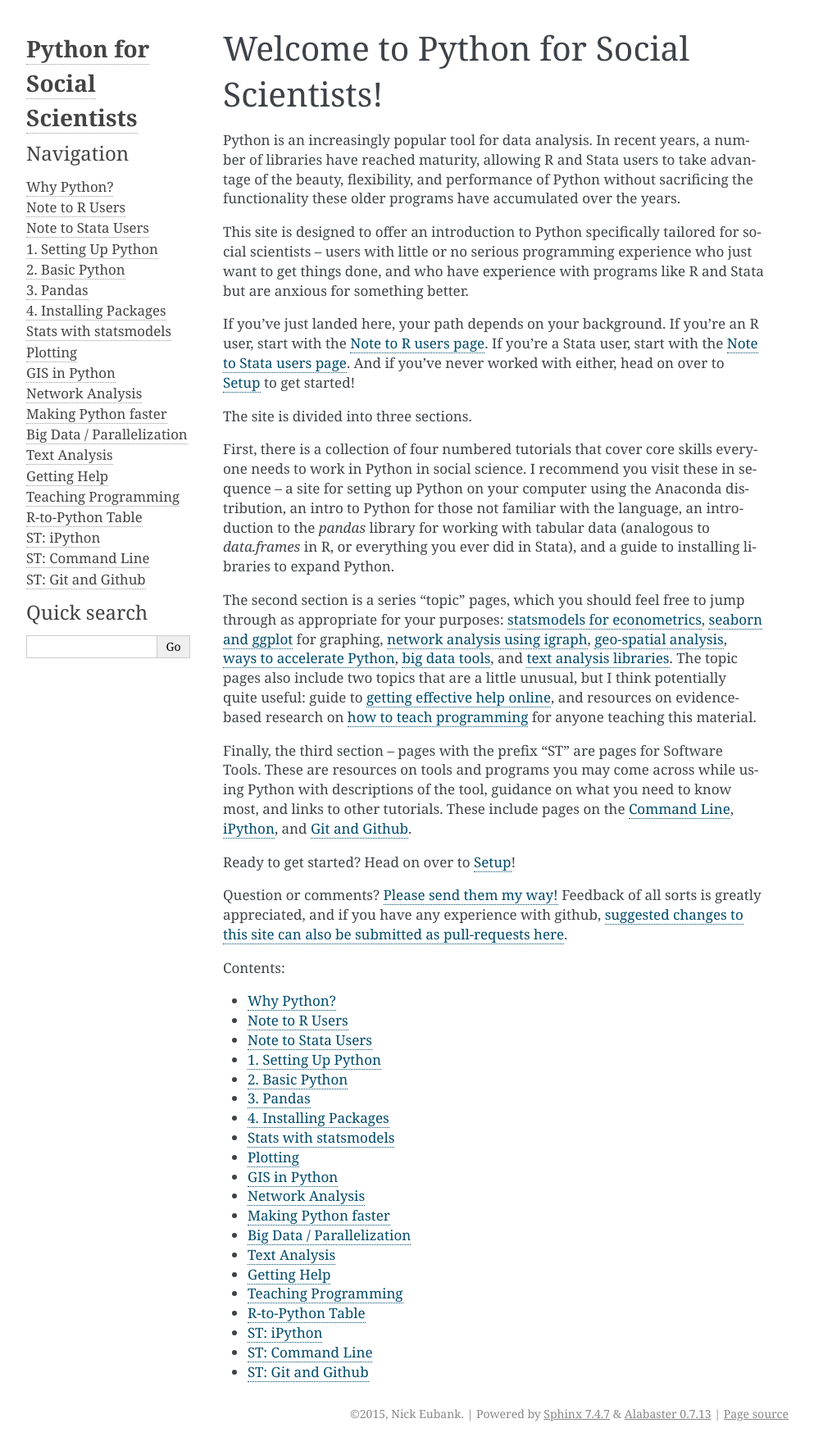
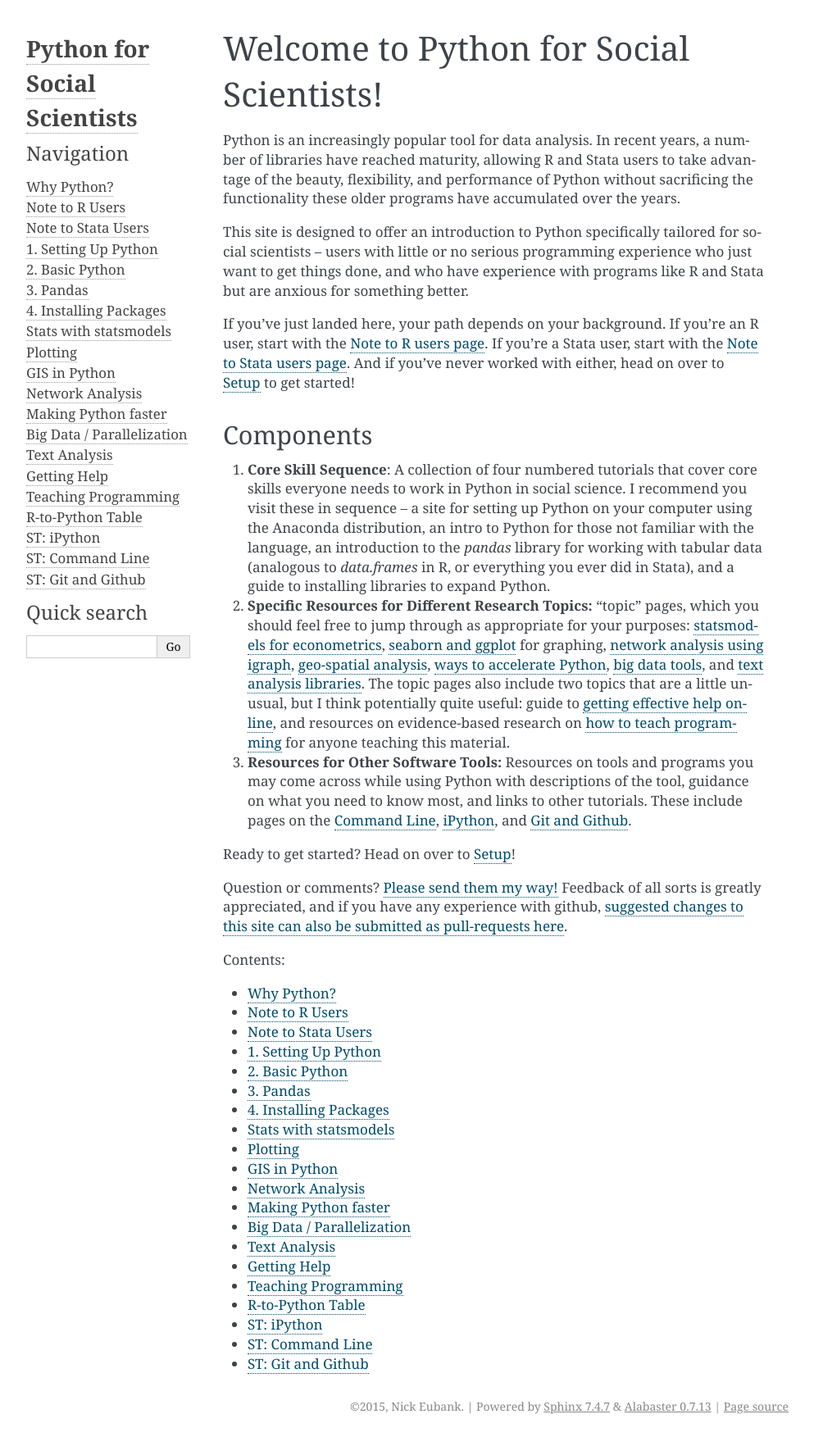
Before and after one commit to nickeubank/python-for-social-scientists, a Sphinx documentation site: the page built from source/index.rst, in a window 1280 px wide. Shown: the whole page at 82% size, without its empty margins (148-1141 px from the left). Built offline with Sphinx 7.4.7, drawn with Linux system fonts in a browser that asks for light colours.

```diff
--- a/source/index.rst
+++ b/source/index.rst
@@ -12,13 +12,14 @@
 
 If you've just landed here, your path depends on your background. If you're an R user, start with the :doc:`Note to R users page </python_for_r>`. If you're a Stata user, start with the :doc:`Note to Stata users page <python_for_stata>`. And if you've never worked with either, head on over to :doc:`Setup <1_setup>` to get started!
 
-The site is divided into three sections.
+Components
+^^^^^^^^^^^^^
 
-First, there is a collection of four numbered tutorials that cover core skills everyone needs to work in Python in social science. I recommend you visit these in sequence -- a site for setting up Python on your computer using the Anaconda distribution, an intro to Python for those not familiar with the language, an introduction to the `pandas` library for working with tabular data (analogous to `data.frames` in R, or everything you ever did in Stata), and a guide to installing libraries to expand Python.
+1. **Core Skill Sequence**: A collection of four numbered tutorials that cover core skills everyone needs to work in Python in social science. I recommend you visit these in sequence -- a site for setting up Python on your computer using the Anaconda distribution, an intro to Python for those not familiar with the language, an introduction to the `pandas` library for working with tabular data (analogous to `data.frames` in R, or everything you ever did in Stata), and a guide to installing libraries to expand Python.
 
-The second section is a series "topic" pages, which you should feel free to jump through as appropriate for your purposes: :doc:`statsmodels for econometrics </t_statsmodels>`, :doc:`seaborn and ggplot </t_seaborn>` for graphing, :doc:`network analysis using igraph </t_igraph>`, :doc:`geo-spatial analysis</t_gis>`, :doc:`ways to accelerate Python </t_super_fast>`, :doc:`big data tools </t_big_data>`, and :doc:`text analysis libraries </t_text_analysis>`. The topic pages also include two topics that are a little unusual, but I think potentially quite useful: guide to :doc:`getting effective help online </t_getting_help>`, and resources on evidence-based research on :doc:`how to teach programming </t_teaching_programming>` for anyone teaching this material.
+2. **Specific Resources for Different Research Topics:** "topic" pages, which you should feel free to jump through as appropriate for your purposes: :doc:`statsmodels for econometrics </t_statsmodels>`, :doc:`seaborn and ggplot </t_seaborn>` for graphing, :doc:`network analysis using igraph </t_igraph>`, :doc:`geo-spatial analysis</t_gis>`, :doc:`ways to accelerate Python </t_super_fast>`, :doc:`big data tools </t_big_data>`, and :doc:`text analysis libraries </t_text_analysis>`. The topic pages also include two topics that are a little unusual, but I think potentially quite useful: guide to :doc:`getting effective help online </t_getting_help>`, and resources on evidence-based research on :doc:`how to teach programming </t_teaching_programming>` for anyone teaching this material.
 
-Finally, the third section -- pages with the prefix "ST" are pages for Software Tools. These are resources on tools and programs you may come across while using Python with descriptions of the tool, guidance on what you need to know most, and links to other tutorials. These include pages on the :doc:`Command Line </st_command_line>`, :doc:`iPython </st_ipython>`, and :doc:`Git and Github </st_git_and_github>`.
+3. **Resources for Other Software Tools:** Resources on tools and programs you may come across while using Python with descriptions of the tool, guidance on what you need to know most, and links to other tutorials. These include pages on the :doc:`Command Line </st_command_line>`, :doc:`iPython </st_ipython>`, and :doc:`Git and Github </st_git_and_github>`.
 
 
 Ready to get started? Head on over to :doc:`Setup </1_setup>`!
--- a/source/t_text_analysis.rst
+++ b/source/t_text_analysis.rst
@@ -11,6 +11,12 @@
 
 Moreover, the site for NLTK not only includes some simple examples on the main page, but also the full contents of the book `"Language Natural Language Processing with Python – Analyzing Text with the Natural Language Toolkit" <http://www.nltk.org/book/>`_ by Steven Bird, Ewan Klein, and Edward Loper (talk about generous!). However, if you want a paper copy, you can also find it on `Amazon here <http://www.amazon.com/Natural-Language-Processing-Python-Steven/dp/0596516495>`_.
 
+
+TextBlob
+^^^^^^^^^^^^^
+`TextBlob <https://textblob.readthedocs.org/en/dev/index.html>`_ is a nice looking new library that seems to have a *very* streamlined interface. The library appears to actually use NLTK and another library (`pattern <http://www.clips.ua.ac.be/pages/pattern-en>`_) in the background, so much of the functionality should be similar to NLTK itself.
+
+
 Stanford CoreNLP
 ^^^^^^^^^^^^^^^^^
 
```
Also changed, not shown: source/3_pandas.rst (+2 -6 lines), source/t_statsmodels.rst (+6 -3 lines), 2 other files.
